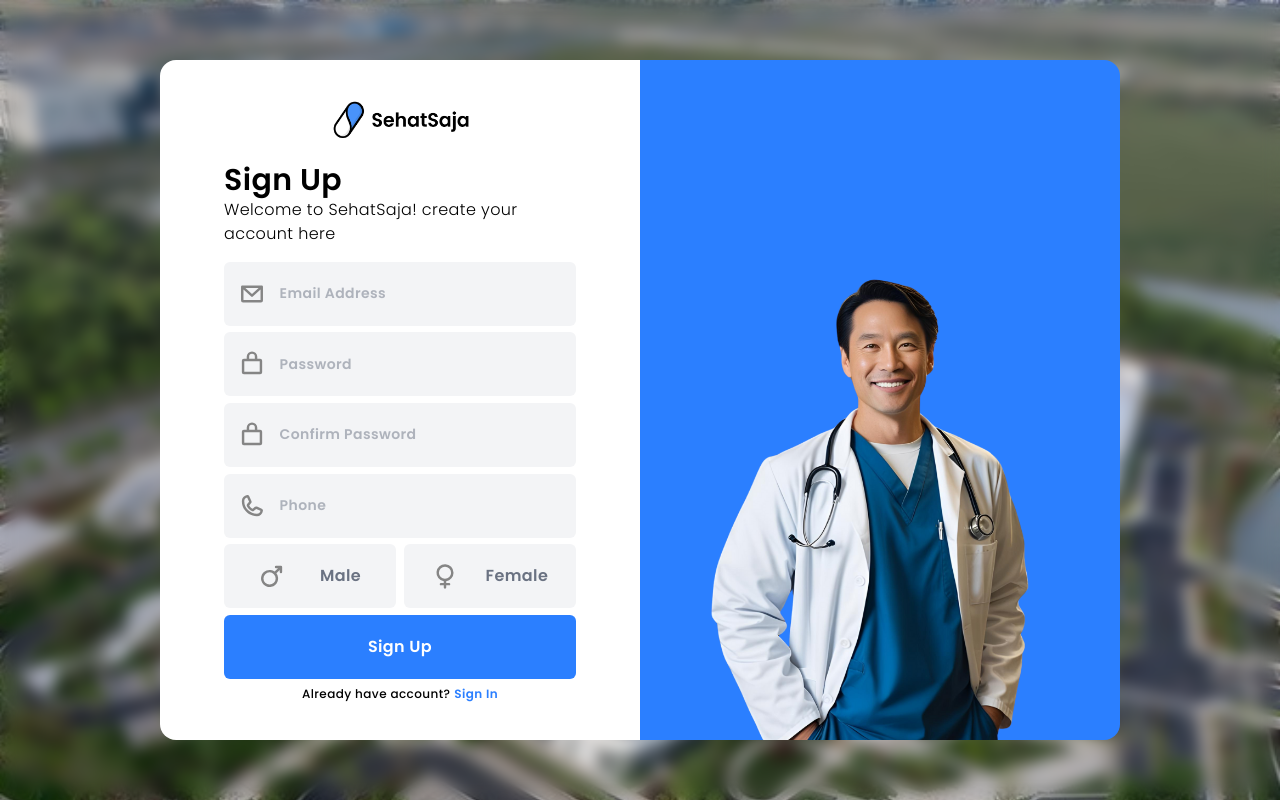
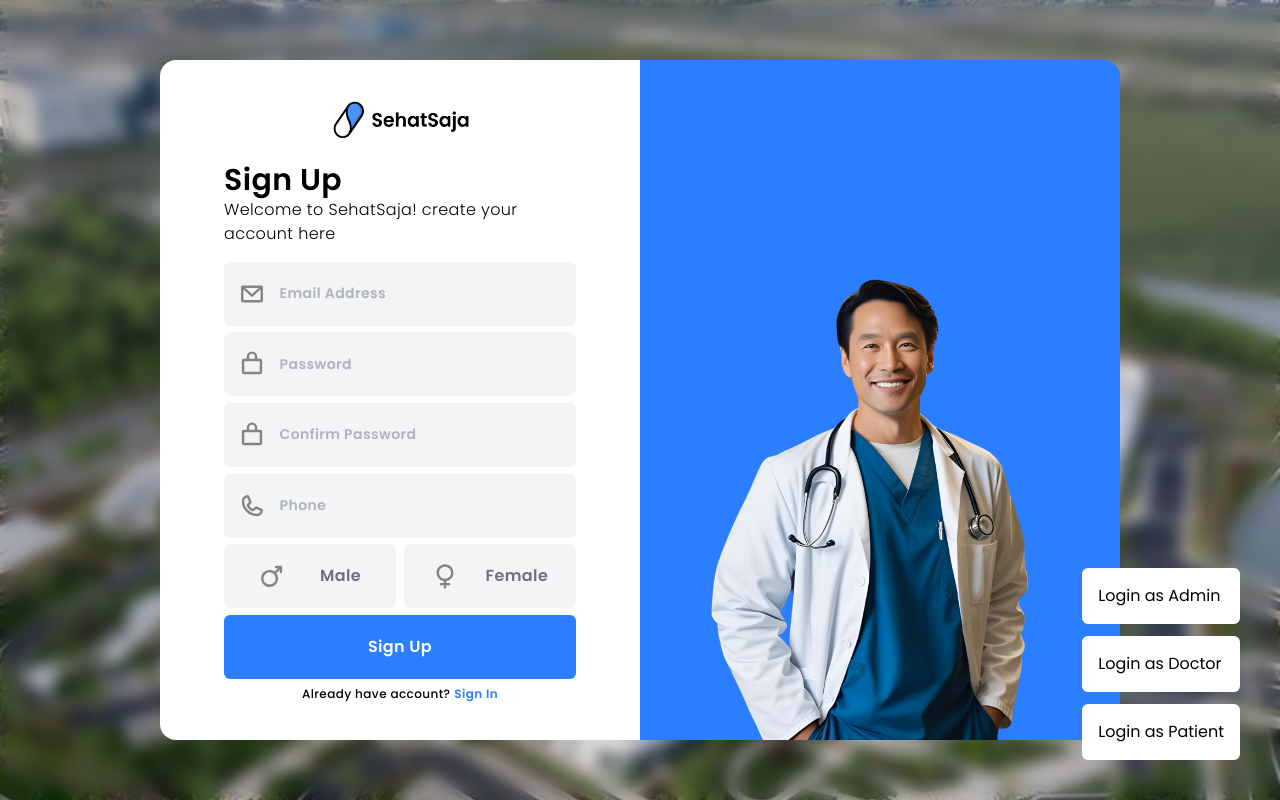
Before and after one commit to sssushiii/sehat-saja-web, a Next.js app in the folder frontend/sehat-saja-web/: page /sign-up in a window 1280 px wide. Built offline with nearby package versions, Linux system fonts and the light colour scheme.

Commit message:
Update Sign and Routing

```diff
--- a/frontend/sehat-saja-web/app/dashboard/admin/page.js
+++ b/frontend/sehat-saja-web/app/dashboard/admin/page.js
@@ -1,7 +1,7 @@
 "use client";
 
 import { useState } from "react";
-import { MagnifyingGlass, User, Calendar, CurrencyDollar, Newspaper } from "@phosphor-icons/react/dist/ssr";
+import { MagnifyingGlass, User, Calendar, House, CurrencyDollar, Newspaper } from "@phosphor-icons/react/dist/ssr";
 import { Article } from "../../data/articles";
 
 export default function AdminDashboard() {
@@ -978,7 +978,7 @@ export default function AdminDashboard() {
               <h2 className="text-xl font-semibold">Admin Dashboard</h2>
             </div>
           </div>
-
+          <div className="nav flex flex-col">
             <nav className="space-y-2">
                 <button
                 onClick={() => setActiveView("users")}
@@ -1017,6 +1017,13 @@ export default function AdminDashboard() {
                 Manage News
                 </button>
             </nav>
+            <a href="/" className="w-full mt-16 text-white p-3 font-medium rounded-lg bg-blue-500 hover:bg-blue-700 transition-all duration-100 flex items-center">
+                <House size={20} className="mr-3"/>
+                <h1>
+                    Home
+                </h1>
+            </a>
+          </div>
         </div>
 
         <div className="w-[25%]"></div>
--- a/frontend/sehat-saja-web/app/dashboard/doctor/page.js
+++ b/frontend/sehat-saja-web/app/dashboard/doctor/page.js
@@ -1,7 +1,7 @@
 "use client";
 
 import { useState } from "react";
-import { CaretRight, User, Calendar, CurrencyDollar, UsersThree} from "@phosphor-icons/react/dist/ssr";
+import { CaretRight, House, User, Calendar, CurrencyDollar, UsersThree} from "@phosphor-icons/react/dist/ssr";
 
 export default function DoctorDashboard() {
   const [activeView, setActiveView] = useState("schedule");
--- a/frontend/sehat-saja-web/app/sign-up/page.jsx
+++ b/frontend/sehat-saja-web/app/sign-up/page.jsx
@@ -1,75 +1,3 @@
-// import { EnvelopeSimple, LockSimple, Phone, GenderFemale, GenderMale } from "@phosphor-icons/react/dist/ssr";
-// import Link from "next/link";
-
-// export default function SignUp() {
-//     return(
-//         <>
-//         <div className="all w-full h-screen flex bg-[url('/assets/bg-all-sign.jpg')] bg-cover text-black">
-//         <div className="w-full h-full backdrop-blur-sm flex items-center justify-end">
-//             <div className="first-left w-full h-full bg-transparent flex items-center justify-end">
-//                     <div className="second-left w-[75%] h-[85%] bg-white rounded-l-2xl justify-center px-[10%] py-[6%] tracking-wide">
-//                         <div className="signinform flex flex-col h-full">
-//                             <div className="logo w-full flex justify-center mb-5">
-//                                 <img src="/assets/logo-sehatsaja-black.png" className="w-[40%]  " alt="" />
-//                             </div>
-//                             <div className="signin-title mb-4">
-//                                 <h1 className="font-semibold text-3xl">
-//                                     Sign Up
-//                                 </h1>
-//                                 <h1 className="font-light">
-//                                     Welcome to SehatSaja! create your account here
-//                                 </h1>
-//                             </div>
-//                             <form action="/" className="flex flex-col justify-between h-full">
-//                                 <div className="email w-full bg-gray-100 h-16 rounded-md flex justify-evenly items-center text-gray-500">
-//                                     <EnvelopeSimple size={26} color="#858585" weight="bold" />
-//                                     <input type="email" name="" id="" className="h-full w-[80%] outline-none font-semibold text-sm" placeholder="Email Address" required />
-//                                 </div>
-//                                 <div className="password w-full bg-gray-100 h-16 rounded-md flex justify-evenly items-center text-gray-500">
-//                                     <LockSimple size={26} color="#858585" weight="bold" />
-//                                     <input type="password" name="" id="" className="h-full w-[80%] outline-none font-semibold text-sm" placeholder="Password" required />
-//                                 </div>
-//                                 <div className="password-2 w-full bg-gray-100 h-16 rounded-md flex justify-evenly items-center text-gray-500">
-//                                     <LockSimple size={26} color="#858585" weight="bold" />
-//                                     <input type="password" name="" id="" className="h-full w-[80%] outline-none font-semibold text-sm" placeholder="Confirm Password" required />
-//                                 </div>
-//                                 <div className="phone-2 w-full bg-gray-100 h-16 rounded-md flex justify-evenly items-center text-gray-500">
-//                                     <Phone size={26} color="#858585" weight="bold" />
-//                                     <input type="phone" name="" id="" className="h-full w-[80%] outline-none font-semibold text-sm" placeholder="Phone" required />
-//                                 </div>
-//                                 <div className="gender flex flex-row gap-2">
-//                                     <div className="gender-male w-full hover:bg-gray-200 transition-all ease-in-out duration-200 bg-gray-100 h-16 rounded-md flex justify-evenly items-center">
-//                                         <GenderMale size={26} color="#3467fe" weight="bold" />
-//                                     </div>
-//                                     <div className="gender-male w-full hover:bg-gray-200 transition-all ease-in-out duration-200 bg-gray-100 h-16 rounded-md flex justify-evenly items-center">
-//                                         <GenderFemale size={26} color="#ff70e0" weight="bold" />
-//                                     </div>
-//                                 </div>
-//                                 <button type="submit" className="w-full bg-blue-500 hover:bg-blue-600 transition-all ease-in-out duration-200 text-white font-semibold h-16 rounded-md flex justify-evenly items-center">
-//                                     Sign Up
-//                                 </button>
-//                                 <div className="dont-have w-full flex flex-row font-medium text-xs justify-center">
-//                                     <h1 className="mr-1">Already have account?</h1>
-//                                     <Link href="/sign-in" className="font-semibold text-blue-500">
-//                                     Sign In
-//                                     </Link>
-//                                 </div>
-//                             </form>
-//                         </div>
-//                     </div>
-//                 </div>
-//             <div className="first-right w-full h-full bg-transparent flex items-center">
-//                 <div className="second-left w-[75%] h-[85%] bg-blue-500 rounded-r-2xl relative">
-//                         <img className="absolute bottom-0 " src="/assets/doctor-sign.png" alt="" />
-//                 </div>
-//             </div>
-//         </div>
-//         </div>
-//         </>
-//     );
-// }
-
-
 'use client';
 
 import { useState } from 'react';
@@ -81,7 +9,12 @@ export default function SignUp() {
 
     return(
         <>
-        <div className="all w-full h-screen flex bg-[url('/assets/bg-all-sign.jpg')] bg-cover text-black">
+        <div className="all w-full h-screen flex bg-[url('/assets/bg-all-sign.jpg')] bg-cover text-black relative">
+        <div className="w-auto fixed right-10 bottom-10 z-10 flex flex-col gap-3">
+            <a href="/dashboard/admin" className="bg-white p-4 rounded-md hover:bg-blue-100 transition-all duration-100">Login as Admin</a>
+            <a href="/dashboard/doctor" className="bg-white p-4 rounded-md hover:bg-blue-100 transition-all duration-100">Login as Doctor</a>
+            <a href="/dashboard/patient" className="bg-white p-4 rounded-md hover:bg-blue-100 transition-all duration-100">Login as Patient</a>
+        </div>
         <div className="w-full h-full backdrop-blur-sm flex items-center justify-end">
             <div className="first-left w-full h-full bg-transparent flex items-center justify-end">
                     <div className="second-left w-[75%] h-[85%] bg-white rounded-l-2xl justify-center px-[10%] py-[6%] tracking-wide">
```
Lines whose indentation alone changed are shown as unchanged.
